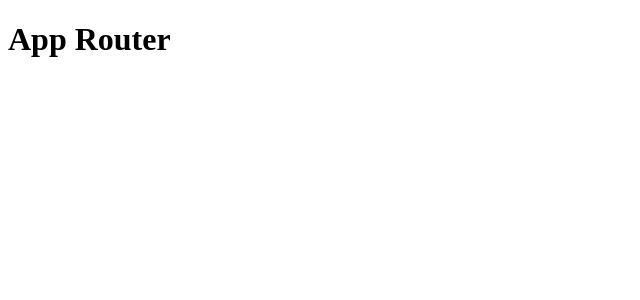
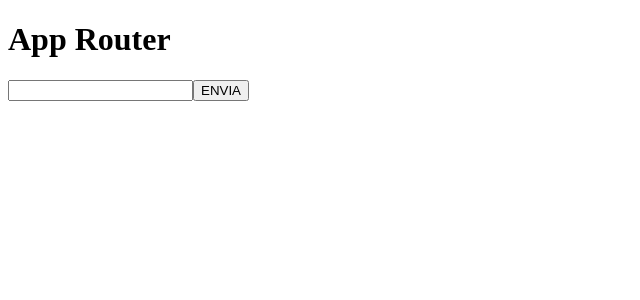
Before and after one commit to Speekz/test-delosi, a Next.js app: page / in a window 1280 px wide. Shown: the top 300 px of the page, without its empty margins (0-640 px from the left). Built offline with nearby package versions, Linux system fonts and the light colour scheme.

Commit message:
added tailwind to project & created submit matrix template

```diff
--- a/app/page.tsx
+++ b/app/page.tsx
@@ -1,7 +1,14 @@
+import SubmitMatrix from "src/components/templates/submitMatrix";
+
 export const metadata = {
-  title: "App Router",
+  title: "Rotacion de Matriz 90grados contrareloj",
 };
 
 export default function Page() {
-  return <h1>App Router</h1>;
+  return (
+    <div>
+      <h1>App Router</h1>
+      <SubmitMatrix />
+    </div>
+  );
 }
--- a/package.json
+++ b/package.json
@@ -11,6 +11,7 @@
     "next": "latest",
     "react": "^18.2.0",
     "react-dom": "^18.2.0",
+    "react-hook-form": "^7.51.1",
     "server-only": "^0.0.1"
   },
   "devDependencies": {
@@ -18,8 +19,11 @@
     "@testing-library/react": "14.1.2",
     "@types/jest": "29.5.11",
     "@types/react": "18.2.45",
+    "autoprefixer": "^10.4.18",
     "jest": "29.7.0",
     "jest-environment-jsdom": "29.7.0",
+    "postcss": "^8.4.37",
+    "tailwindcss": "^3.4.1",
     "typescript": "5.3.3"
   }
 }
--- /dev/null
+++ b/postcss.config.js
@@ -0,0 +1,6 @@
+module.exports = {
+  plugins: {
+    tailwindcss: {},
+    autoprefixer: {},
+  },
+}
--- /dev/null
+++ b/src/components/templates/submitMatrix.tsx
@@ -0,0 +1,29 @@
+"use client";
+
+import { useForm, SubmitHandler } from "react-hook-form";
+
+type Inputs = {
+  matrix: string;
+};
+
+const SubmitMatrix = () => {
+  const { register, handleSubmit } = useForm<Inputs>();
+
+  const onSubmit: SubmitHandler<Inputs> = (data) => console.log(data);
+
+  return (
+    <div>
+      <form onSubmit={handleSubmit(onSubmit)}>
+        <input type="text" {...register("matrix")}></input>
+        <button
+          type="submit"
+          className="border border-black py-2 px-4 text-black bg-purple-200 hover:bg-white hover:text-black hover:border-[#7161EF]"
+        >
+          <span className="text-base lg:text-xl">ENVIA</span>
+        </button>
+      </form>
+    </div>
+  );
+};
+
+export default SubmitMatrix;
```
Also changed, not shown: styles/global.css (+6 -2 lines), tailwind.config.js (added, +15 -0 lines), 1 other file (tests, documents, lock files or other folders).
